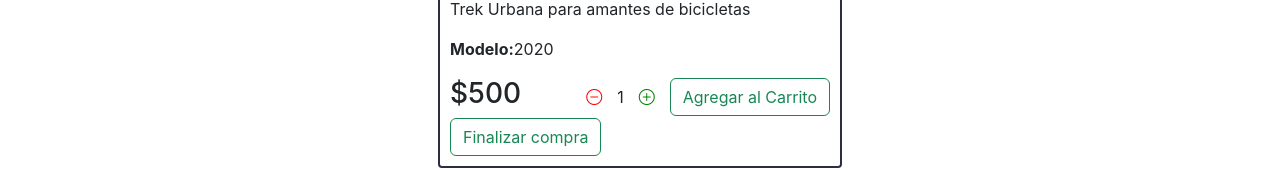
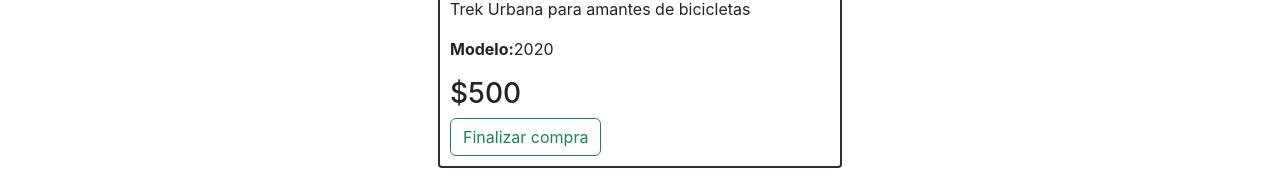
Before and after one commit to CamiloZ9830/BikeStore---Ecommerce, a React (Create React App) app: page /item/BC_101 in a window 1280 px wide. Both pictures are taken after a click on the button "Agregar al Carrito". Shown: the part 496-666 px from the top of the page. Built offline with nearby package versions, Linux system fonts and the light colour scheme.

Commit message:
cart view

```diff
--- a/src/components/CartItemContainer/CartItemContainer.js
+++ b/src/components/CartItemContainer/CartItemContainer.js
@@ -1,12 +1,19 @@
 import React, {useContext} from "react";
 import {CartContext} from '../../context/cartContext'
-import ItemCount from "../ItemCount/ItemCount";
+
 import {Link} from 'react-router-dom'
 
 
 
 function CartItemContainer() {
-     const {items, addItem, removeItem, removeAll} = useContext(CartContext);
+     const {items, removeItem, removeAll} = useContext(CartContext);
+
+    const valorTotalItem = items.map((articulo) => {
+      const {cantidad, precio} = articulo;
+      return precio * cantidad
+
+     })
+     const valorTotal = valorTotalItem.reduce((value1, value2) => value1 + value2, 0 )
       console.log(items);
      return (
       <>
@@ -14,29 +21,29 @@
 
       :
 
-      <button className="btn btn-outline-danger center" onClick={() => removeAll()}>Remover todos los productos</button> }
+     <> <button className="btn btn-outline-danger center" onClick={() => removeAll()}>Remover todos los productos</button>
+      <h2 className="center-cart-div">{`Total $ ${valorTotal}`}</h2> </>}
 
 
         <div className="shop">
 
          {items.map((item) => {
 
-            const {nombre, descripcion, modelo, precio, img, id} = item;
+            const {nombre, descripcion, modelo, precio, img, id, cantidad} = item;
 
          return (
             <div className="item"  key={id}>
-                    <i className="bi bi-x" onClick={() => removeItem(id)}></i>
+                    <i style={{background: 'red', color:'white', borderRadius: '5px'}} className="bi bi-x" onClick={() => removeItem(id)}></i>
                     <img src={img} alt="Producto"/>
                     <div className="descripcion-Item">
                        <h3>{nombre}</h3>
                        <p>{descripcion}</p>
                        <p><b>Modelo:</b>{modelo}</p>
+                       <p><b>Cantidad:</b>{cantidad}</p>
+                       <p><b>x</b>{cantidad * precio}</p>
                       <div className="precio-cantidad">
                           <h3>${precio}</h3>
-                          <div className="buttons">
-                             <ItemCount initial={1} stock={6} item={item} add={addItem} />
 
-                          </div>
                       </div>
 
                     </div>
--- a/src/components/ItemCount/ItemCount.js
+++ b/src/components/ItemCount/ItemCount.js
@@ -1,8 +1,13 @@
 import '../Styles.css';
-import React, {useState} from 'react';
+import React, {useState, useContext} from 'react';
+import {CartContext} from '../../context/cartContext'
 
 
-function ItemCount({item, initial, stock, add}) {
+function ItemCount({item, initial, stock, onAdd}) {
+
+
+    const {addItem} = useContext(CartContext);
+
     const [cantidad, setCantidad] = useState(initial);
 
 
@@ -35,7 +40,7 @@
                 <div  className="cantidad">{cantidad}</div>
                 <i onClick={() => itemIncremento()}className="bi bi-plus-circle"></i>
                 <div >
-                       <button className="btn btn-outline-success" onClick={() => add(item, cantidad)}>Agregar al Carrito</button>
+                       <button className="btn btn-outline-success" onClick={() => [addItem(item,cantidad), onAdd(cantidad)] }>Agregar al Carrito</button>
                     </div>
 
             </div>
--- a/src/components/ItemDetailContainer/ItemDetail.js
+++ b/src/components/ItemDetailContainer/ItemDetail.js
@@ -1,24 +1,28 @@
 import '../Styles.css';
 import ItemCount from '../ItemCount/ItemCount';
-import React, {useContext} from 'react';
+import React, { useState} from 'react';
 import {Link} from 'react-router-dom'
-import { CartContext } from '../../context/cartContext';
 
 
 function ItemDetail ({details}) {
 
-const {nombre, descripcion, modelo, precio, img} = details || {};
-
-const {addItem} = useContext(CartContext)
+const {nombre, descripcion, modelo, precio, img, id} = details || {};
 
 
 
+
+const [add, setAdd] = useState(false)
+
+const onAdd = (cantidad) => {
+   setAdd(true)
+   alert(`Agregaste ${cantidad} productos a la canasta`)
+};
 
 
 
      return (
                <div className='detail-frame'>
-               <div className="item" >
+               <div className="item" id={id}>
                     <img src={img} alt="Producto"/>
                     <div className="descripcion-Item">
                        <h3>{nombre}</h3>
@@ -26,15 +30,20 @@
                        <p><b>Modelo:</b>{modelo}</p>
                       <div className="precio-cantidad">
                           <h3>${precio}</h3>
-                          <div className="buttons">
 
-                             <ItemCount initial={1} stock={6} item={details} add={addItem}/>
+                      </div>
+                      { add ? <Link to={'/cart'}><div>
+                   <button className="btn btn-outline-success">Finalizar compra</button>
+                </div></Link>
+
+                   :
+                   <div className="precio-cantidad buttons">
+
+                             <ItemCount initial={1} stock={6} item={details} onAdd={onAdd} />
 
                           </div>
-                      </div>
-                      <Link to={'/cart'}><div>
-                       <button className="btn btn-outline-success">Finalizar compra</button>
-                    </div></Link>
+                    }
+
                     </div>
 
               </div>
--- a/src/context/CartContext.js
+++ b/src/context/CartContext.js
@@ -17,7 +17,7 @@
             setItems(items.map((articulo) => {
                    if (articulo.id === item.id) {
                          articulo.cantidad += quantity
-                         alert(`Agregaste ${quantity} productos a la canasta`)
+
                    }
 
                   return articulo
@@ -25,7 +25,7 @@
 
             :
 
-             setItems([{...item, cantidad: quantity}], alert(`Agregaste ${quantity} productos a la canasta`))
+             setItems([...items,{...item, cantidad: quantity}])
 
       };
 
```
